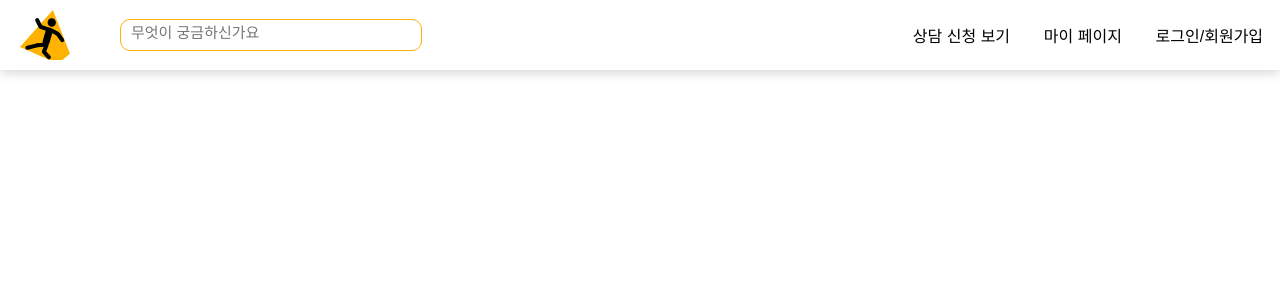
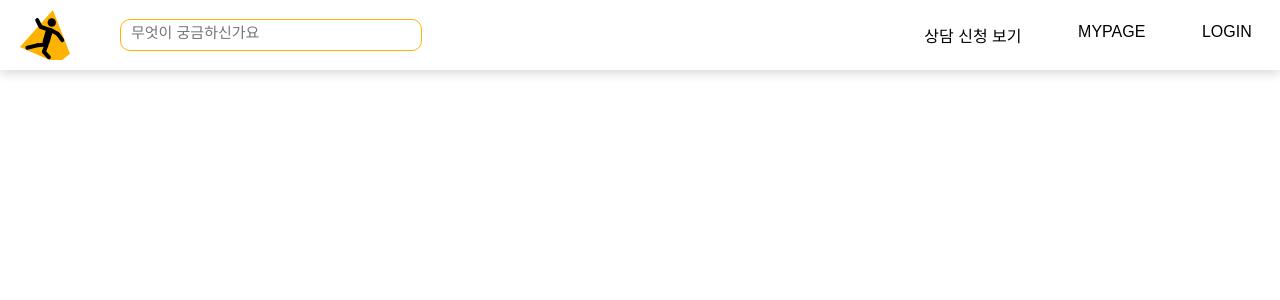
Before and after one commit to JEJU-SAMDASU/EXIT-frount, a React (Create React App) app in the folder exit-front/: page / in a window 1280 px wide. Shown: the top 300 px of the page. Built offline with nearby package versions, Linux system fonts and the light colour scheme.

Commit message:
[Modify] 헤더 완성

```diff
--- a/exit-front/src/component/Main/Header.js
+++ b/exit-front/src/component/Main/Header.js
@@ -40,12 +40,12 @@ const Header = () => {
         </S.Title>
         <S.Title>
           <Link to="/mypage" onClick={mypage}>
-            마이 페이지
+            MYPAGE
           </Link>
         </S.Title>
         <S.Title>
           <Link to="/sign-in" onClick={login}>
-            로그인/회원가입
+            LOGIN
           </Link>
         </S.Title>
       </ul>
--- a/exit-front/src/component/Style/Main/style.js
+++ b/exit-front/src/component/Style/Main/style.js
@@ -3,6 +3,7 @@ import { Logo } from "../../../assets/index";
 
 //헤더
 const Haeder = styled.div`
+  position: fixed;
   display: flex;
   flex-direction: row;
   align-items: center;
@@ -59,9 +60,12 @@ const Title = styled.li`
   a {
     text-decoration: none;
     color: black;
+    padding: 5px 0;
   }
   a:hover {
     color: #feb201;
+    transition: all 0.3s;
+    border-bottom: 2px solid #feb201;
   }
 `;
 
```
